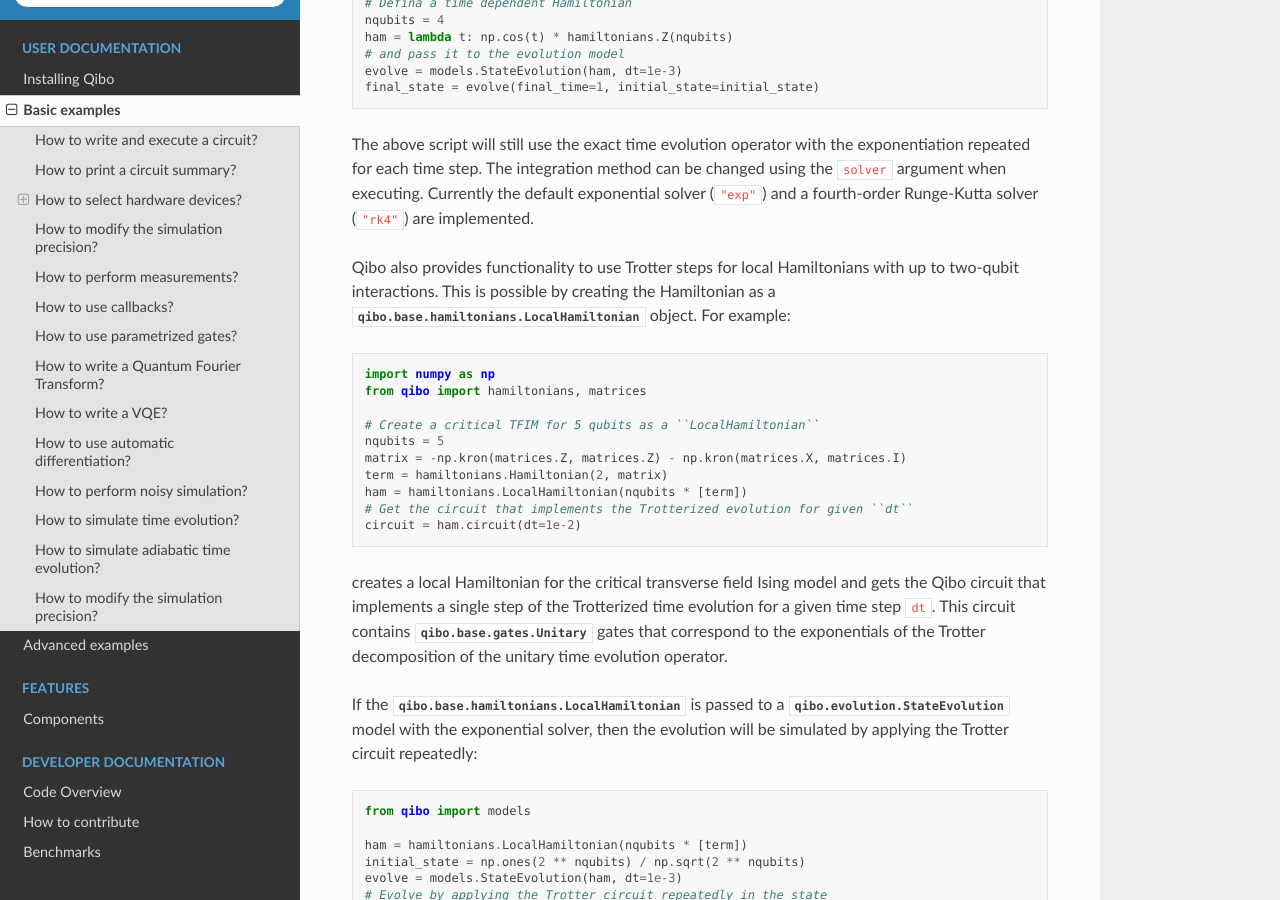
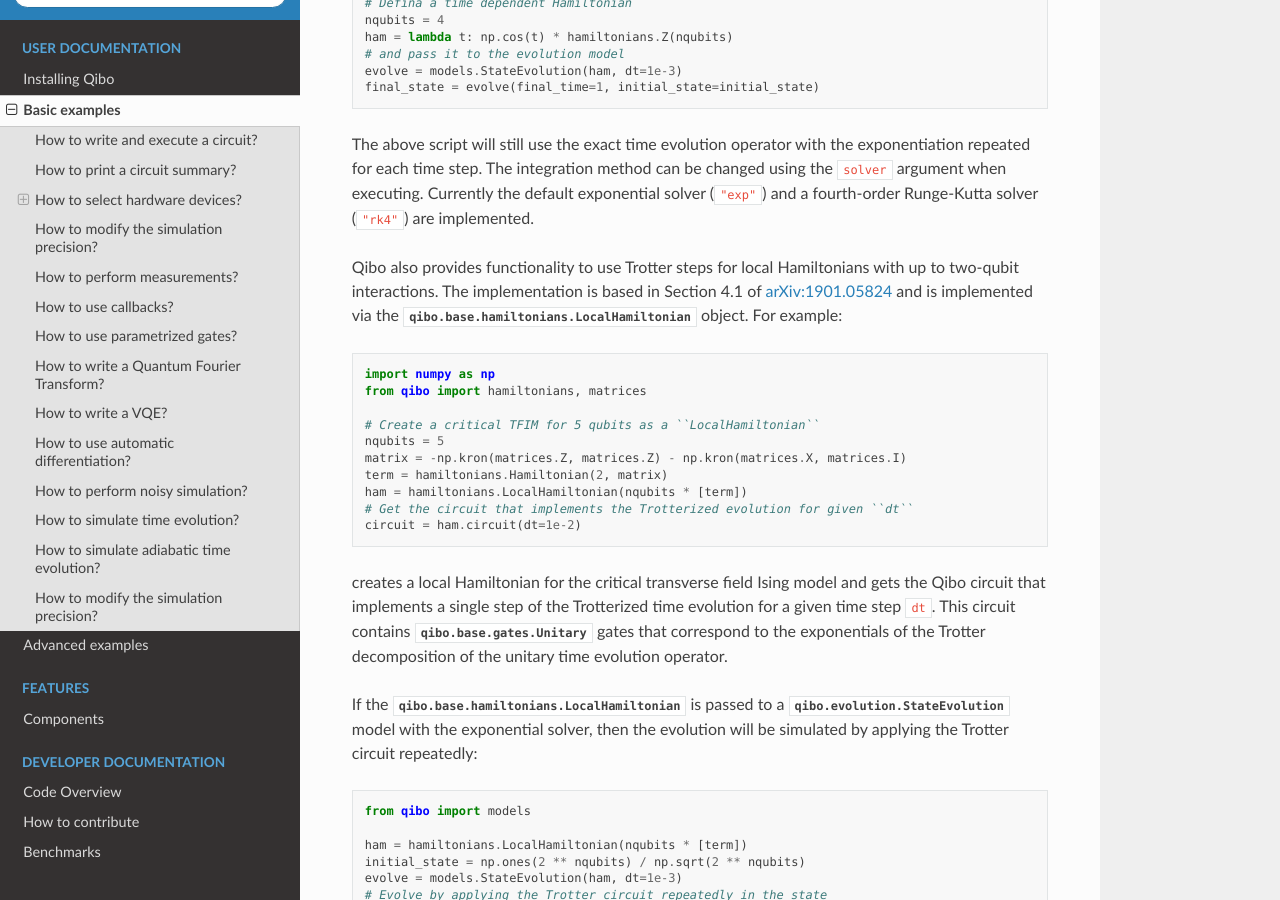
Before and after one commit to qiboteam/qibo, a Sphinx documentation site: the page built from doc/source/examples.rst, in a window 1280 px wide and 900 px high, scrolled down 16018 px. Built offline with Sphinx 7.4.7 and the Read the Docs theme 2.0.0, drawn with Linux system fonts in a browser that asks for light colours.

Commit message:
Add paper reference

```diff
--- a/doc/source/examples.rst
+++ b/doc/source/examples.rst
@@ -881,8 +881,9 @@
 are implemented.
 
 Qibo also provides functionality to use Trotter steps for local Hamiltonians
-with up to two-qubit interactions. This is possible by creating the Hamiltonian
-as a :class:`qibo.base.hamiltonians.LocalHamiltonian` object. For example:
+with up to two-qubit interactions. The implementation is based in Section 4.1
+of `arXiv:1901.05824 <https://arxiv.org/abs/1901.05824>`_ and is implemented
+via the :class:`qibo.base.hamiltonians.LocalHamiltonian` object. For example:
 
 .. code-block::  python
 
```
Also changed, not shown: 1 other file.
